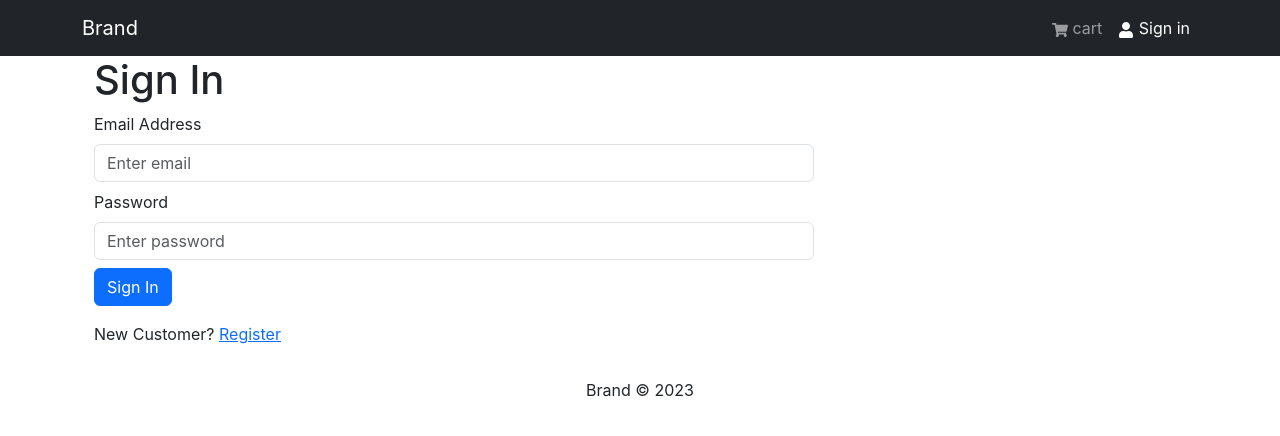
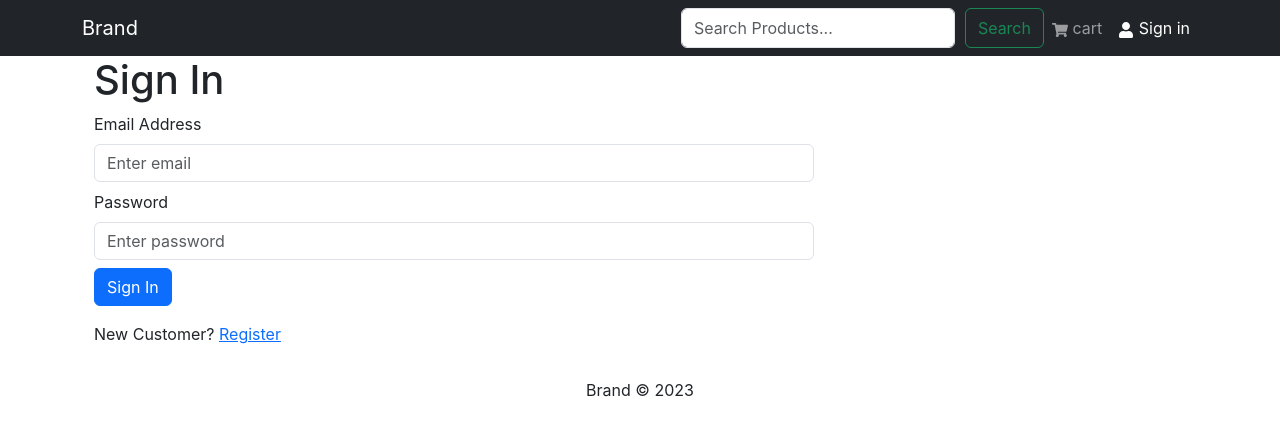
Before and after one commit to mohammadkhalaf/ecommerce, a React (Create React App) app in the folder frontend/: page /login in a window 1280 px wide. Shown: the top 436 px of the page. Built offline with nearby package versions, Linux system fonts and the light colour scheme.

Commit message:
add paginationa and search

```diff
--- a/frontend/src/components/Header.jsx
+++ b/frontend/src/components/Header.jsx
@@ -6,6 +6,7 @@ import {useSelector, useDispatch} from 'react-redux'
 import { useLogoutMutation } from '../statemanagement/slices/authApiSlice';
 import {logout} from '../statemanagement/slices/authSlice'
 import { useNavigate } from 'react-router-dom';
+import Search from './Search';
 
 const Header = () => {
   const {cartItems}= useSelector((state)=>state.cart)
@@ -35,6 +36,7 @@ try {
             <Navbar.Toggle aria-controls='basic-navbar-nav'/>
             <NavbarCollapse id='basic-navbar-nav'>
                 <Nav className='ms-auto'>
+                  <Search/>
                   <LinkContainer to='/cart'>
                      <Nav.Link><FaShoppingCart/> cart
                      {cartItems.length>0 && (
--- /dev/null
+++ b/frontend/src/components/Paginate.jsx
@@ -0,0 +1,27 @@
+import { Pagination } from 'react-bootstrap';
+import { LinkContainer } from 'react-router-bootstrap';
+
+const Paginate = ({ pages, page, isAdmin = false, keyword = '' }) => {
+  return (
+    pages > 1 && (
+      <Pagination>
+        {[...Array(pages).keys()].map((x) => (
+          <LinkContainer
+            key={x + 1}
+            to={
+              !isAdmin
+                ? keyword
+                  ? `/search/${keyword}/page/${x + 1}`
+                  : `/page/${x + 1}`
+                : `/admin/productslist/${x + 1}`
+            }
+          >
+            <Pagination.Item active={x + 1 === page}>{x + 1}</Pagination.Item>
+          </LinkContainer>
+        ))}
+      </Pagination>
+    )
+  );
+};
+
+export default Paginate;
--- /dev/null
+++ b/frontend/src/components/Search.jsx
@@ -0,0 +1,37 @@
+import React, { useState } from 'react';
+import { Form, Button } from 'react-bootstrap';
+import { useParams } from 'react-router-dom';
+import { useNavigate } from 'react-router-dom';
+
+const Search = () => {
+  const navigate = useNavigate();
+  const { keyword: urlKeyword } = useParams();
+  const [keyword, setKeyword] = useState(urlKeyword || '');
+
+  const submitHandler = (e) => {
+    e.preventDefault();
+    if (keyword) {
+      navigate(`/search/${keyword.trim()}`);
+      setKeyword('');
+    } else {
+      navigate('/');
+    }
+  };
+
+  return (
+    <Form onSubmit={submitHandler} className='search' >
+      <Form.Control
+        type='text'
+        name='q'
+        onChange={(e) => setKeyword(e.target.value)}
+        value={keyword}
+        placeholder='Search Products...'
+      ></Form.Control>
+      <Button type='submit' variant='outline-success' className='search-btn'>
+        Search
+      </Button>
+    </Form>
+  );
+};
+
+export default Search;
--- a/frontend/src/index.css
+++ b/frontend/src/index.css
@@ -46,3 +46,11 @@ code {
 .empty-star::before {
   content: '\2606';
 }
+
+.search {
+  display: flex;
+}
+
+.search-btn {
+  margin-left: 10px;
+}
--- a/frontend/src/index.js
+++ b/frontend/src/index.js
@@ -29,6 +29,9 @@ const router= createBrowserRouter(
   createRoutesFromElements(
     <Route  path='/' element={<App/>}>
       <Route index={true} path='/' element={<HomePage/>}/>
+       <Route  path='/search/:keyword' element={<HomePage/>}/>
+        <Route  path='/page/:pageNumber' element={<HomePage/>}/>
+      <Route  path='/search/:keyword/page/:pageNumber' element={<HomePage/>}/>
       <Route  path='/product/:id' element={<ProductPage/>}/>
       <Route  path='/cart' element={<CartPage/>}/>
       <Route  path='/login' element={<LoginPage/>}/>
@@ -43,6 +46,7 @@ const router= createBrowserRouter(
       <Route path='' element={<AdminRoute/>}>
         <Route path='/admin/orderlist' element={<OrderListPage/>}/>
         <Route path='/admin/productslist' element={<ProductListPage/>}/>
+         <Route path='/admin/productslist/:pageNumber' element={<ProductListPage/>}/>
         <Route path='/admin/product/:id/edit' element={<ProductEditPage/>}/>
          <Route path='/admin/userslist' element={<UsersList/>}/>
          <Route path='/admin/user/:id/edit' element={<UserEditPage/>}/>
--- a/frontend/src/pages/HomePage.jsx
+++ b/frontend/src/pages/HomePage.jsx
@@ -3,29 +3,33 @@ import Product from '../components/Product';
 import { useGetProductsQuery} from '../statemanagement/slices/productSlice.js';
 import Loader from '../components/Loader';
 import Message from '../components/Message';
+import Paginate from '../components/Paginate';
+import { Link, useParams } from 'react-router-dom';
 
 
 const HomePage = () => {
-const {data:products,error,isLoading}=useGetProductsQuery()
+  const {pageNumber,keyword}= useParams()
+const {data,error,isLoading}=useGetProductsQuery({keyword,pageNumber})
 
   return <>
+  {keyword && <Link to='/' className='primary'>Go back</Link>}
   {
     isLoading?(<Loader/>):error?(<Message variant='danger'> {error?.data?.message||error.error}</Message>
 
-    ):( <>
+    ):(
+    <>
             <h1>products</h1>
-  {
             <Row>
-       {products.map((product)=>{
+              {data.products.map((product)=>{
                   return  <Col sm={12} md={6} lg={4} xl={3 } key={product._id}>
                           <Product product={product}   />
                           </Col>
                 })
             }
-
             </Row>
-  }
-      </>)
+            <Paginate pages={data.pages} page={data.page} keyword={keyword?keyword:''}/>
+      </>
+      )
   }
 
   </>
--- a/frontend/src/pages/admin/ProductListPage.jsx
+++ b/frontend/src/pages/admin/ProductListPage.jsx
@@ -9,6 +9,7 @@ import {
   useCreateProductMutation,
   useDeleteProductMutation
 } from '../../statemanagement/slices/productSlice';
+import Paginate from '../../components/Paginate';
 import { toast } from 'react-toastify';
 
 const ProductListPage = () => {
@@ -81,7 +82,7 @@ const ProductListPage = () => {
               </tr>
             </thead>
             <tbody>
-               { data.map((product) => (
+               { data.products.map((product) => (
                 <tr key={product._id}>
                   <td>{product._id}</td>
                   <td>{product.name}</td>
@@ -106,7 +107,8 @@ const ProductListPage = () => {
               ))}
             </tbody>
           </Table>
-          {/* <Paginate pages={data.pages} page={data.page} isAdmin={true} /> */}
+          <Paginate pages={data.pages} page={data.page} isAdmin={true}/>
+
         </>
       )}
     </>
--- a/frontend/src/statemanagement/slices/productSlice.js
+++ b/frontend/src/statemanagement/slices/productSlice.js
@@ -4,8 +4,11 @@ import { apiSlice } from './apiSlice';
 export const productsApiSlice = apiSlice.injectEndpoints({
   endpoints: (builder) => ({
     getProducts: builder.query({
-      query: () => ({
+      query: ({keyword,pageNumber}) => ({
         url: PRODUCTS_URL,
+        params:{
+          pageNumber,keyword
+        }
       }),
       keepUnusedDataFor: 5,
       providesTags: ['Product'],
```
Also changed, not shown: 1 other file (tests, documents, lock files or other folders). Lines whose indentation alone changed are shown as unchanged.
